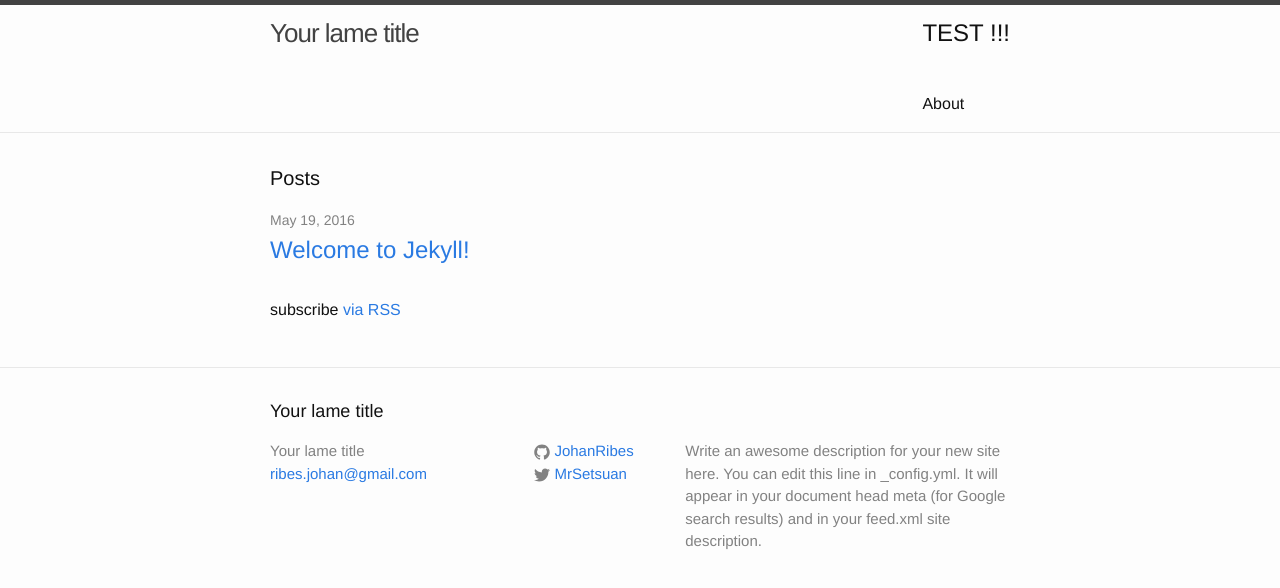
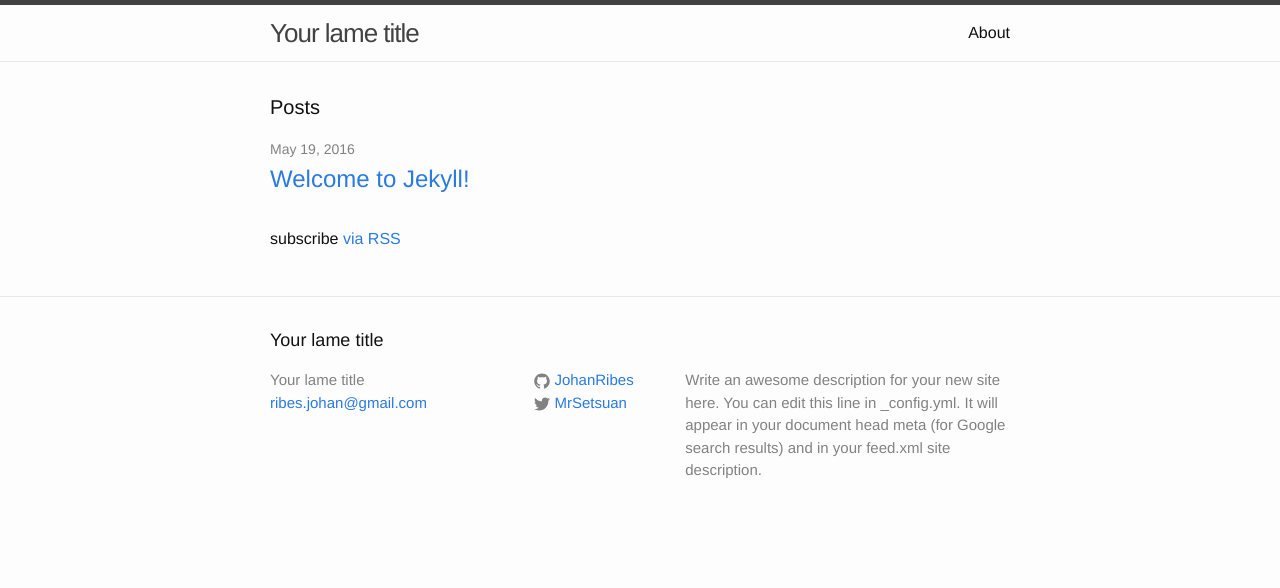
Before and after one commit to JohanRibes/JohanRibes.github.io, a Jekyll site: the page built from index.html, in a window 1280 px wide. Shown: the top 588 px of the page. Built offline with Jekyll 4.4.1, drawn with Linux system fonts in a browser that asks for light colours.

Commit message:
new test

```diff
--- a/_includes/header.html
+++ b/_includes/header.html
@@ -14,7 +14,6 @@
       </a>
 
       <div class="trigger">
-	<H1>TEST !!!</H1>
         {% for my_page in site.pages %}
           {% if my_page.title %}
           <a class="page-link" href="{{ my_page.url | prepend: site.baseurl }}">{{ my_page.title }}</a>
```
